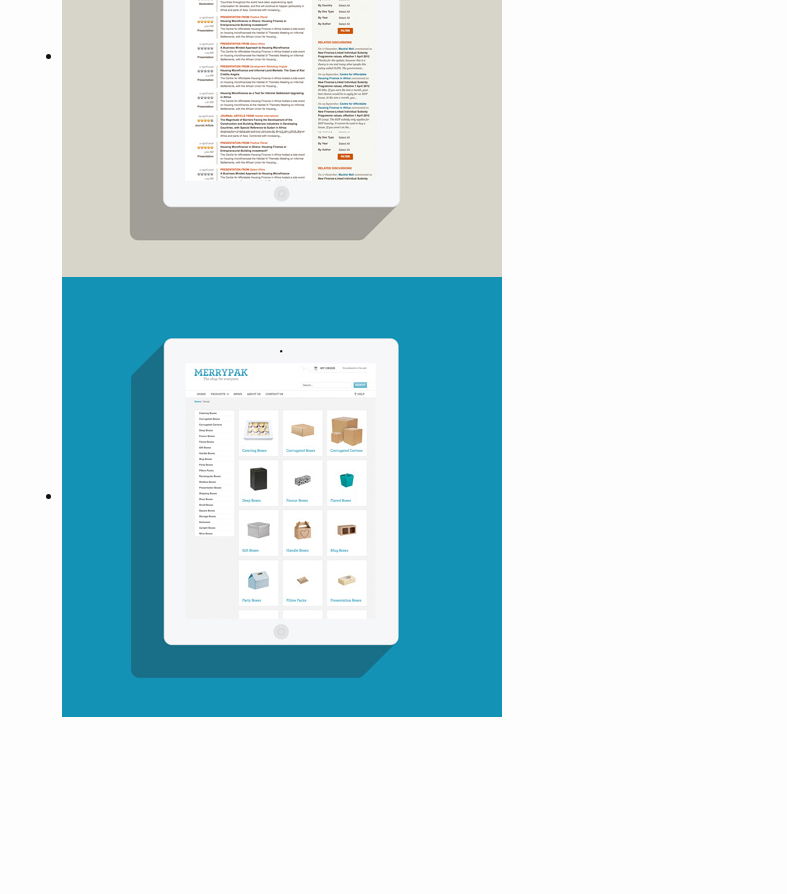
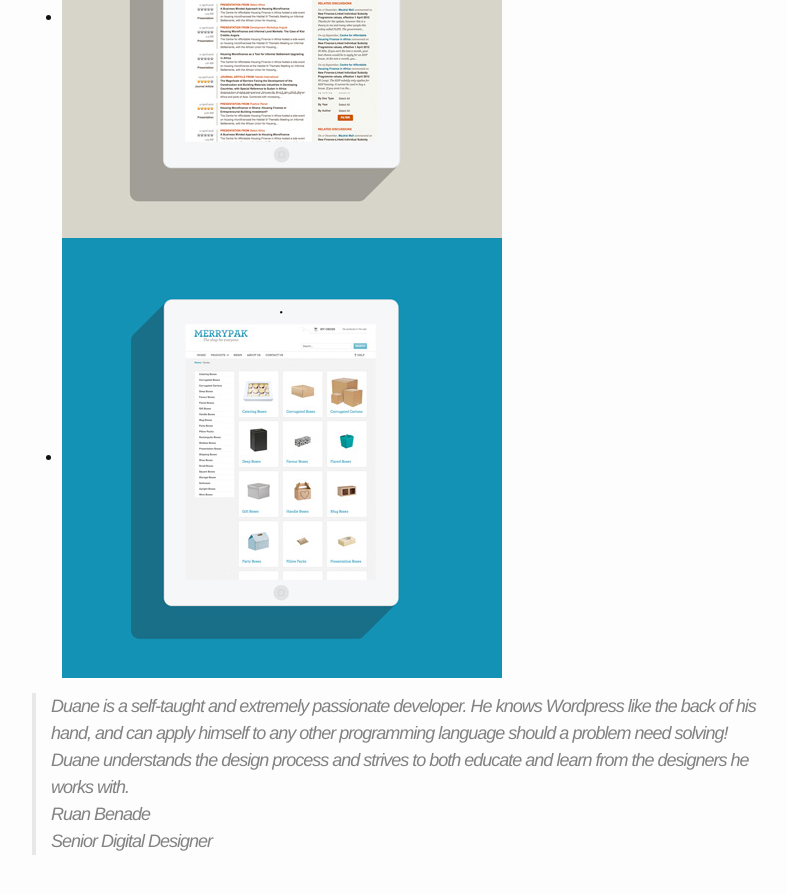
Before and after one commit to duanecilliers/duane.co.za-archive, a Jekyll site: the page built from index.html, in a window 1280 px wide and 900 px high, scrolled down 2652 px. Shown: the top 894 px of the window, without its empty margins (238-1025 px from the left). Built offline with Jekyll 4.4.1, drawn with Linux system fonts in a browser that asks for light colours; before the commit the page ends 3414 px from its top, so only the background shows below that.

Commit message:
Added testmonial and removed latest project.

```diff
--- a/_includes/testimonial.html
+++ b/_includes/testimonial.html
@@ -1,10 +1,10 @@
 <section id="testimonial">
   <blockquote>
-    {{ testimonial }}
+    Duane is a self-taught and extremely passionate developer. He knows Wordpress like the back of his hand, and can apply himself to any other programming language should a problem need solving! Duane understands the design process and strives to both educate and learn from the designers he works with.
     <footer>
       <cite>
-        {{ author }}
-        <span>{{ position }}</span>
+        Ruan Benade <br>
+        <span>Senior Digital Designer</span>
       </cite>
     </footer>
   </blockquote>
--- a/index.html
+++ b/index.html
@@ -3,5 +3,5 @@
 ---
 
 {% include bio.html %}
-{% include latest-project.html title="Latest Project" project_title="Rhodes Quality" img_src="images/" %}
 {% include projects.html %}
+{% include testimonial.html %}
```
